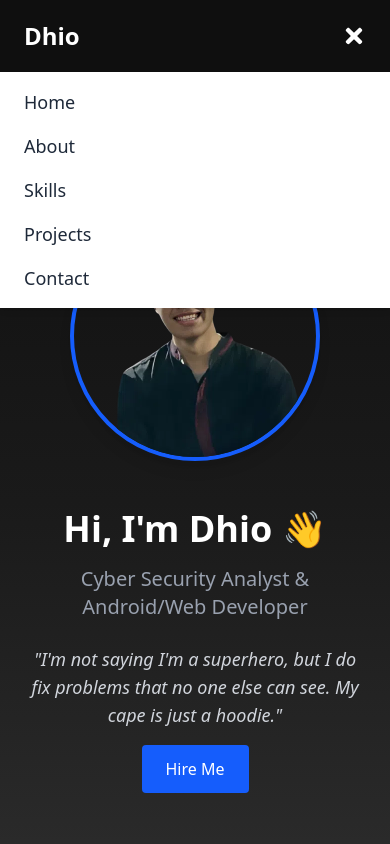
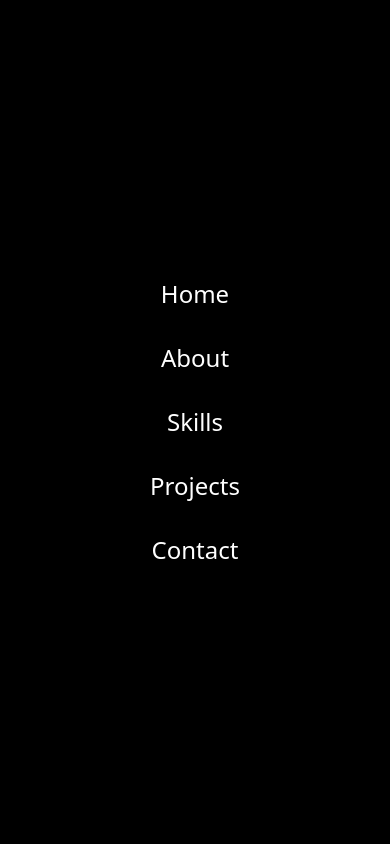
Before and after one commit to Faryuki/Profile-Portofolio-WEB, a Next.js app: page / in a window 390 px wide. Both pictures are taken after a click on the button "Toggle menu". Shown: the top 844 px of the page. Built offline with nearby package versions, Linux system fonts and the light colour scheme.

Commit message:
Update Lastest

```diff
--- a/src/app/components/Navbar.tsx
+++ b/src/app/components/Navbar.tsx
@@ -16,7 +16,7 @@ export default function Navbar() {
     return () => window.removeEventListener('scroll', handleScroll);
   }, []);
 
-  const navItems = ['Home', 'About', 'Skills', 'Projects', 'Contact'];
+  const navLinks = ['Home', 'About', 'Skills', 'Projects', 'Contact'];
 
   return (
     <nav
@@ -24,8 +24,7 @@ export default function Navbar() {
         scrolled ? 'bg-white shadow-md' : 'bg-transparent'
       }`}
     >
-      <div className="max-w-6xl mx-auto px-6 py-5 flex justify-between items-center">
-        {/* Logo */}
+      <div className="max-w-6xl mx-auto px-6 py-4 flex justify-between items-center">
         <span
           className={`font-bold text-2xl transition ${
             scrolled ? 'text-black' : 'text-white'
@@ -34,9 +33,9 @@ export default function Navbar() {
           Dhio
         </span>
 
-        {/* Desktop Nav */}
+        {/* Desktop menu */}
         <div className="hidden md:flex space-x-6 text-lg font-medium">
-          {navItems.map((item) => (
+          {navLinks.map((item) => (
             <a
               key={item}
               href={`#${item.toLowerCase()}`}
@@ -51,26 +50,29 @@ export default function Navbar() {
           ))}
         </div>
 
-        {/* Mobile Menu Button */}
+        {/* Mobile menu button */}
+        <div className="md:hidden">
           <button
             onClick={() => setMenuOpen(!menuOpen)}
-          className={`md:hidden text-2xl transition ${
+            className={`text-2xl transition ${
               scrolled ? 'text-black' : 'text-white'
             }`}
+            aria-label="Toggle menu"
           >
             {menuOpen ? <FaTimes /> : <FaBars />}
           </button>
         </div>
+      </div>
 
-      {/* Mobile Menu */}
+      {/* Mobile menu overlay */}
       {menuOpen && (
-        <div className="md:hidden bg-white shadow-md px-6 py-4 space-y-4">
-          {navItems.map((item) => (
+        <div className="md:hidden fixed top-0 left-0 w-full h-full bg-black bg-opacity-90 z-40 flex flex-col items-center justify-center space-y-8">
+          {navLinks.map((item) => (
             <a
               key={item}
               href={`#${item.toLowerCase()}`}
-              onClick={() => setMenuOpen(false)} // Tutup menu saat diklik
-              className="block text-gray-800 text-lg font-medium hover:text-blue-600"
+              onClick={() => setMenuOpen(false)}
+              className="text-white text-2xl hover:text-blue-400 transition"
             >
               {item}
             </a>
```
Lines whose indentation alone changed are shown as unchanged.
